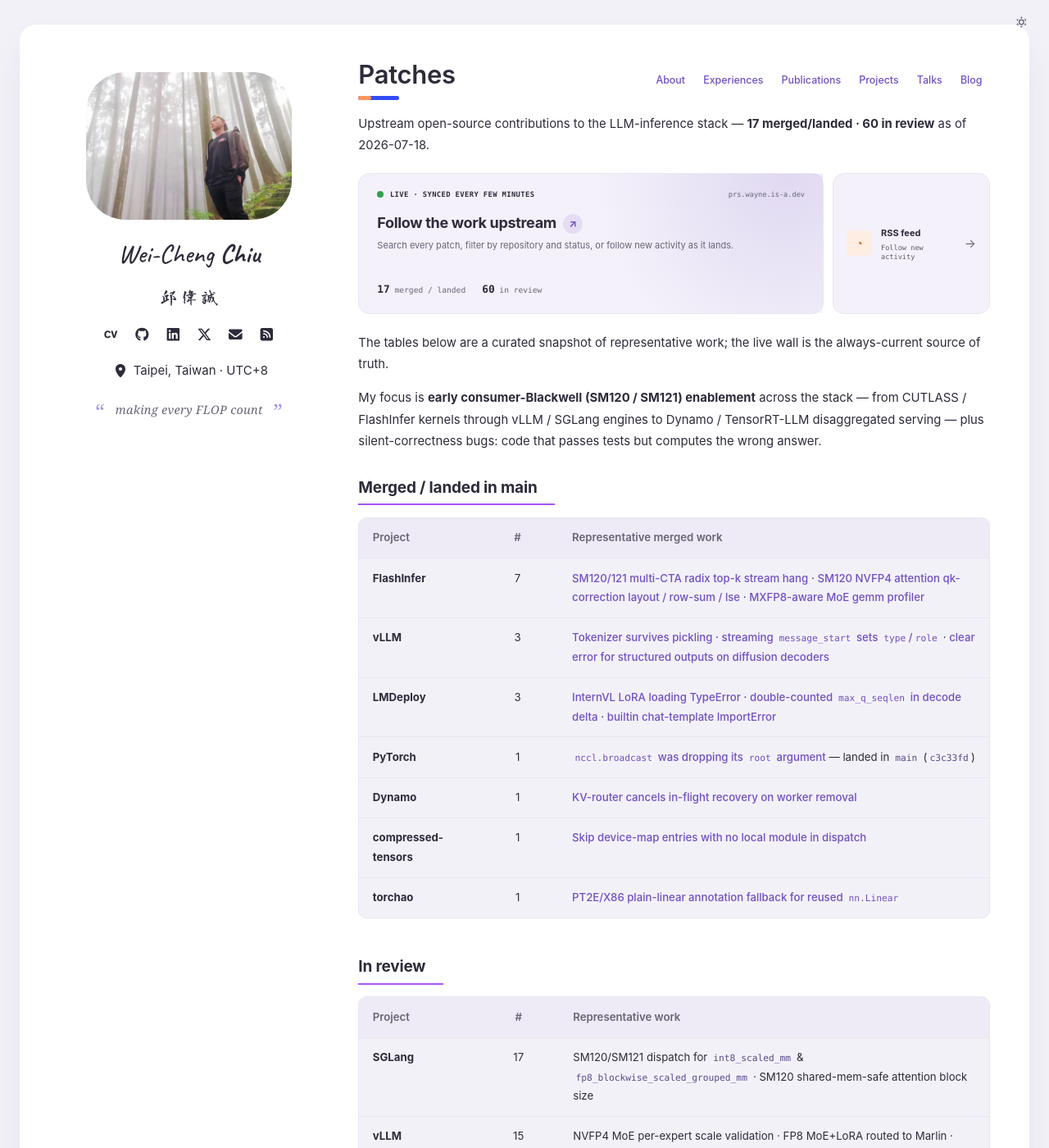
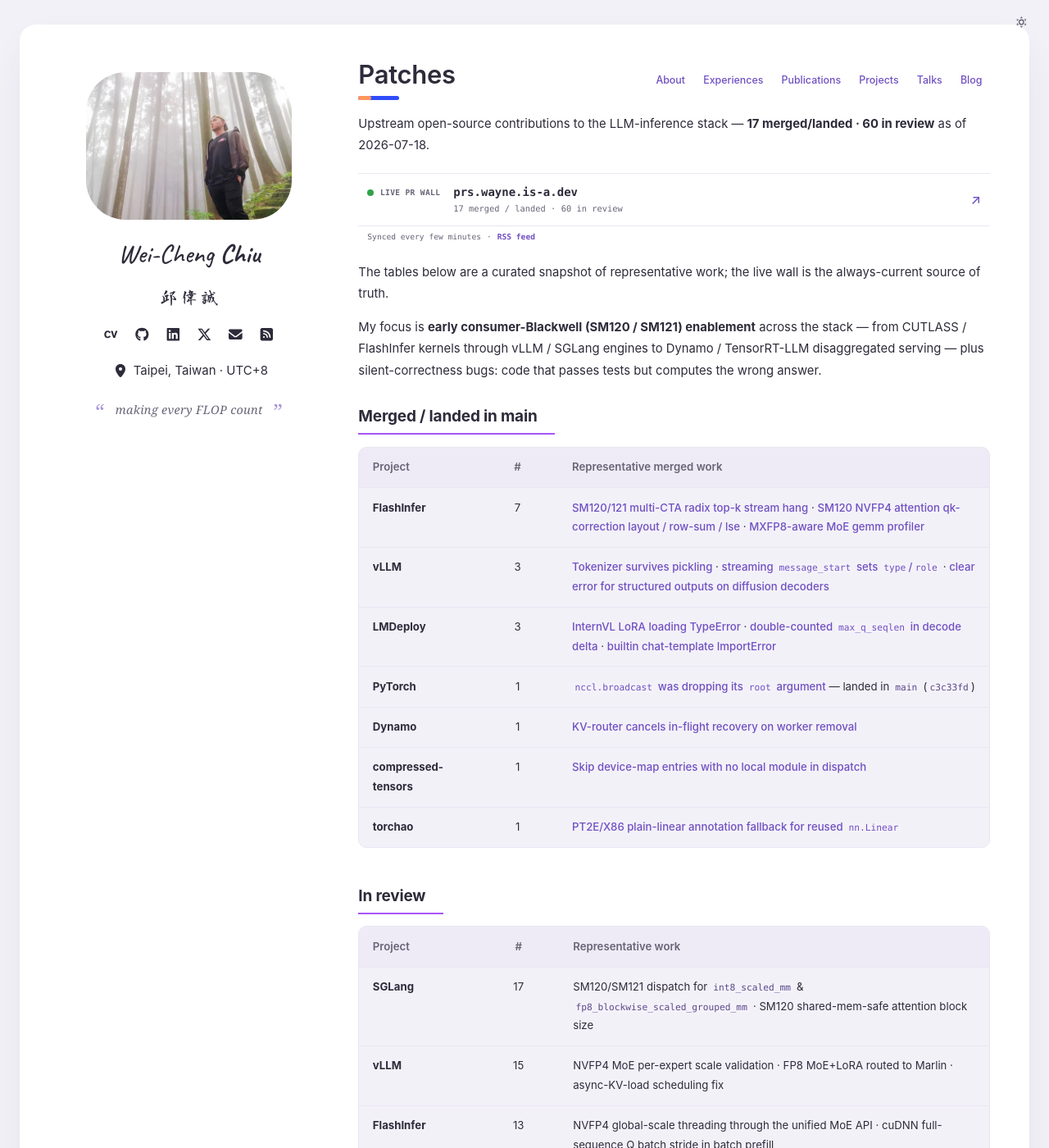
Before and after one commit to waynehacking8/waynehacking8.github.io, an MkDocs documentation site: the page built from docs/patches.md, in a window 1280 px wide and 1400 px high. Shown: the whole window at 82% size. Built offline with MkDocs 1.6.1 and Material for MkDocs 9.7.7, drawn with Linux system fonts in a browser that asks for light colours.

Commit message:
Fix article TOC lifecycle and refine PR wall

```diff
--- a/docs/javascripts/pb-filter.js
+++ b/docs/javascripts/pb-filter.js
@@ -58,7 +58,9 @@
     var newMain = doc.querySelector(".pb-main");
     var curMain = document.querySelector(".pb-main");
     if (!newMain || !curMain) return false;
+    disconnectArticleToc();
     curMain.replaceWith(newMain);
+    syncSidebarToc(true);
     document.title = doc.title;
     var canonical = document.querySelector('link[rel="canonical"]');
     if (canonical) canonical.href = url.href;
@@ -66,7 +68,10 @@
     var currentDescription = document.querySelector('meta[name="description"]');
     if (description && currentDescription) currentDescription.content = description.content;
     document.body.classList.remove("pb-strip-hidden");
-    window.scrollTo(0, 0);
+    var hashId = decodeHash(url.hash);
+    var target = hashId && document.getElementById(hashId);
+    if (target) target.scrollIntoView({ block: "start" });
+    else window.scrollTo(0, 0);
     return true;
   }
 
@@ -114,21 +119,28 @@
     if (routerArmed) return;
     routerArmed = true;
     document.addEventListener("click", function (e) {
-      var a = e.target.closest && e.target.closest("a.pb-nav-link");
+      var a = e.target.closest && e.target.closest("a[href]");
+      if (a && !a.matches(".pb-nav-link") && !a.closest(".pb-main")) a = null;
       if (!a || e.metaKey || e.ctrlKey || e.shiftKey || e.altKey || e.button !== 0 ||
           a.target || a.hasAttribute("download")) return;
       var url = new URL(a.getAttribute("href"), location.href);
       if (url.origin !== location.origin) return;
-      if (url.pathname === location.pathname) { e.preventDefault(); return; }
+      if (url.pathname === location.pathname && url.search === location.search) {
+        if (url.hash) return;
+        e.preventDefault();
+        return;
+      }
       e.preventDefault();
-      navigate(url, a, true);
+      navigate(url, a.matches(".pb-nav-link") ? a : null, true);
     });
     ["pointerover", "focusin"].forEach(function (eventName) {
       document.addEventListener(eventName, function (e) {
-        var a = e.target.closest && e.target.closest("a.pb-nav-link");
+        var a = e.target.closest && e.target.closest("a[href]");
+        if (a && !a.matches(".pb-nav-link") && !a.closest(".pb-main")) a = null;
         if (!a) return;
         var url = new URL(a.href, location.href);
-        if (url.origin === location.origin && !pageCache.has(url.href)) {
+        if (url.origin === location.origin && url.pathname !== location.pathname &&
+            !pageCache.has(url.href)) {
           getPage(url).catch(function () {});
         }
       }, { passive: true });
@@ -142,6 +154,8 @@
      scroll-up. Bound once to window, so it survives .pb-main swaps. */
   var stripArmed = false;
   var articleTocObserver = null;
+  var articleTocMedia = window.matchMedia("(min-width: 1024px)");
+  var articleTocMediaArmed = false;
   function initStrip() {
     if (stripArmed) return;
     stripArmed = true;
@@ -162,13 +176,45 @@
     }, { passive: true });
   }
 
+  function decodeHash(hash) {
+    if (!hash) return "";
+    try { return decodeURIComponent(hash.slice(1)); }
+    catch (error) { return hash.slice(1); }
+  }
+
+  function disconnectArticleToc() {
+    if (articleTocObserver) {
+      articleTocObserver.disconnect();
+      articleTocObserver = null;
+    }
+    document.querySelectorAll('.pb-article-toc a').forEach(function (link) {
+      link.classList.remove("pb-toc-active");
+      link.removeAttribute("aria-current");
+    });
+  }
+
+  function syncSidebarToc(clearWhenMissing) {
+    var slot = document.querySelector(".pb-sidebar-toc-slot");
+    if (!slot) return;
+    var template = document.querySelector(".pb-main > .pb-article-toc-template");
+    if (template && (clearWhenMissing || !slot.firstElementChild)) {
+      slot.replaceChildren(template.content.firstElementChild.cloneNode(true));
+    }
+    else if (clearWhenMissing) slot.replaceChildren();
+  }
+
   function initArticleToc() {
-    if (articleTocObserver) articleTocObserver.disconnect();
-    var links = document.querySelectorAll('.pb-article-toc a[href^="#"]');
+    disconnectArticleToc();
+    syncSidebarToc(false);
+    var toc = articleTocMedia.matches
+      ? document.querySelector(".pb-sidebar-toc-slot .pb-article-toc--desktop")
+      : document.querySelector(".pb-main .pb-article-toc--mobile");
+    if (!toc) return;
+    var links = toc.querySelectorAll('a[href^="#"]');
     if (!links.length) return;
     var byId = new Map();
     links.forEach(function (link) {
-      var id = decodeURIComponent(link.hash.slice(1));
+      var id = decodeHash(link.hash);
       if (!byId.has(id)) byId.set(id, []);
       byId.get(id).push(link);
     });
@@ -177,13 +223,14 @@
     }).filter(Boolean);
     var setActive = function (id) {
       links.forEach(function (link) {
-        var active = decodeURIComponent(link.hash.slice(1)) === id;
+        var active = decodeHash(link.hash) === id;
         link.classList.toggle('pb-toc-active', active);
         if (active) link.setAttribute('aria-current', 'location');
         else link.removeAttribute('aria-current');
       });
     };
     if (headings[0]) setActive(headings[0].id);
+    if (!headings.length || typeof IntersectionObserver === "undefined") return;
     articleTocObserver = new IntersectionObserver(function () {
       var current = headings[0];
       headings.forEach(function (heading) {
@@ -194,10 +241,17 @@
     headings.forEach(function (heading) { articleTocObserver.observe(heading); });
   }
 
+  function initArticleTocMedia() {
+    if (articleTocMediaArmed) return;
+    articleTocMediaArmed = true;
+    articleTocMedia.addEventListener("change", initArticleToc);
+  }
+
   function init() {
     initTheme();
     initRouter();
     initStrip();
+    initArticleTocMedia();
     initArticleToc();
     document.querySelectorAll("nav.md-code__nav").forEach(function (nav, index) {
       nav.setAttribute("aria-label", "Code block " + (index + 1) + " actions");
--- a/docs/patches.md
+++ b/docs/patches.md
@@ -5,12 +5,12 @@ Upstream open-source contributions to the LLM-inference stack — **17 merged/la
 
 <div class="pb-pr-wall">
 <a class="pb-pr-wall-main" href="https://prs.wayne.is-a.dev">
-<span class="pb-pr-wall-top"><span class="pb-live-label"><span class="pb-live-dot" aria-hidden="true"></span>Live · synced every few minutes</span><span class="pb-pr-wall-domain">prs.wayne.is-a.dev</span></span>
-<span class="pb-pr-wall-heading">Follow the work upstream <span class="pb-pr-wall-arrow" aria-hidden="true">↗</span></span>
-<span class="pb-pr-wall-copy">Search every patch, filter by repository and status, or follow new activity as it lands.</span>
-<span class="pb-pr-wall-metrics"><span><strong>17</strong> merged / landed</span><span><strong>60</strong> in review</span></span>
+<span class="pb-pr-wall-status"><span class="pb-live-dot" aria-hidden="true"></span>Live PR wall</span>
+<strong class="pb-pr-wall-domain">prs.wayne.is-a.dev</strong>
+<span class="pb-pr-wall-counts">17 merged / landed · 60 in review</span>
+<span class="pb-pr-wall-arrow" aria-hidden="true">↗</span>
 </a>
-<a class="pb-pr-wall-rss" href="https://prs.wayne.is-a.dev/feed.xml" aria-label="Subscribe to the PR wall RSS feed"><span class="pb-rss-icon" aria-hidden="true">◔</span><span><strong>RSS feed</strong><small>Follow new activity</small></span><span aria-hidden="true">→</span></a>
+<p class="pb-pr-wall-note">Synced every few minutes <span aria-hidden="true">·</span> <a class="pb-pr-wall-rss" href="https://prs.wayne.is-a.dev/feed.xml">RSS feed</a></p>
 </div>
 
 The tables below are a curated snapshot of representative work; the live wall is the
--- a/docs/stylesheets/extra.css
+++ b/docs/stylesheets/extra.css
@@ -706,78 +706,68 @@ body.pb-is-navigating .pb-nav-tabs { opacity: 0.72; }
 .pb-image-sources summary { cursor: pointer; font: 600 .5rem/1.5 var(--pb-mono); }
 .pb-image-sources p { margin: .4rem 0 0; line-height: 1.55; }
 
-/* Patches: a high-signal destination panel, with the RSS action secondary. */
-.pb-pr-wall {
+/* Patches: one editorial destination, with RSS kept at text-link weight. */
+.pb-pr-wall { margin: 1rem 0 1.1rem; }
+.md-typeset .pb-pr-wall a { text-decoration: none; }
+.pb-pr-wall-main {
   display: grid;
-  grid-template-columns: minmax(0, 1fr) 9.6rem;
-  gap: .55rem;
-  margin: 1rem 0 1.1rem;
+  grid-template-areas:
+    "status domain arrow"
+    ". counts arrow";
+  grid-template-columns: auto minmax(0, 1fr) auto;
+  align-items: center;
+  gap: .12rem .8rem;
+  min-width: 0;
+  padding: .68rem .55rem;
+  border-block: 1px solid var(--pb-line);
+  transition: background-color .16s ease, border-color .16s ease;
 }
-.md-typeset .pb-pr-wall a { color: inherit; font-weight: 400; text-decoration: none; }
-.pb-pr-wall-main,
-.pb-pr-wall-rss {
-  border: 1px solid var(--pb-line);
-  border-radius: 14px;
-  background: color-mix(in srgb, var(--pb-card) 92%, var(--pb-link));
-  transition: transform .2s ease, border-color .2s ease, box-shadow .2s ease;
-}
-.pb-pr-wall-main {
-  position: relative;
+.md-typeset .pb-pr-wall-main { color: inherit; }
+.pb-pr-wall-status {
   display: flex;
-  flex-direction: column;
-  min-width: 0;
-  min-height: 8.6rem;
-  padding: 1rem 1.1rem;
-  isolation: isolate;
-}
-.pb-pr-wall-main::before {
-  content: "";
-  position: absolute;
-  z-index: -1;
-  inset: 0;
-  background: radial-gradient(circle at 92% 4%, color-mix(in srgb, var(--pb-link) 15%, transparent), transparent 42%);
-}
-.pb-pr-wall-top { display: flex; align-items: center; justify-content: space-between; gap: .8rem; }
-.pb-live-label { display: flex; align-items: center; gap: .38rem; color: var(--pb-ink); font: 650 .44rem/1.3 var(--pb-mono); letter-spacing: .045em; text-transform: uppercase; }
-.pb-pr-wall-domain { overflow: hidden; color: var(--pb-muted); font: .43rem/1.3 var(--pb-mono); text-overflow: ellipsis; white-space: nowrap; }
-.pb-pr-wall-heading { margin-top: .65rem; color: var(--pb-ink); font-size: .9rem; font-weight: 680; letter-spacing: -.018em; }
-.pb-pr-wall-copy { max-width: 30rem; margin-top: .16rem; color: var(--pb-muted); font-size: .55rem; line-height: 1.5; }
-.pb-pr-wall-metrics { display: flex; flex-wrap: wrap; gap: .45rem 1rem; margin-top: auto; padding-top: .72rem; color: var(--pb-muted); font: .48rem/1.3 var(--pb-mono); }
-.pb-pr-wall-metrics strong { color: var(--pb-ink); font-size: .64rem; }
-.pb-pr-wall-arrow {
-  display: inline-grid;
-  width: 1.2rem;
-  height: 1.2rem;
-  margin-left: .2rem;
-  place-items: center;
-  border-radius: 50%;
-  background: color-mix(in srgb, var(--pb-link) 12%, transparent);
-  color: var(--pb-link);
-  font-size: .62rem;
-  vertical-align: .08rem;
-  transition: transform .2s ease;
+  grid-area: status;
+  align-items: center;
+  gap: .38rem;
+  color: var(--pb-muted);
+  font: 650 .48rem/1.4 var(--pb-mono);
+  letter-spacing: .035em;
+  text-transform: uppercase;
 }
 .pb-live-dot {
   width: .4rem;
   height: .4rem;
+  flex: 0 0 .4rem;
   border-radius: 50%;
   background: #31a24c;
-  box-shadow: 0 0 0 .16rem color-mix(in srgb, #31a24c 18%, transparent);
-  animation: pb-live-pulse 2.4s ease-out infinite;
 }
-@keyframes pb-live-pulse { 0%, 45% { box-shadow: 0 0 0 .16rem color-mix(in srgb, #31a24c 18%, transparent); } 75%, 100% { box-shadow: 0 0 0 .4rem transparent; } }
-.pb-pr-wall-rss { display: flex; align-items: center; gap: .55rem; padding: .8rem; color: var(--pb-muted) !important; }
-.pb-pr-wall-rss > span:nth-child(2) { display: flex; flex: 1; flex-direction: column; }
-.pb-pr-wall-rss strong { color: var(--pb-ink); font-size: .55rem; }
-.pb-pr-wall-rss small { margin-top: .12rem; color: var(--pb-ink); font: .43rem/1.3 var(--pb-mono); }
-.pb-rss-icon { display: grid; flex: 0 0 1.55rem; height: 1.55rem; place-items: center; border-radius: 7px; background: color-mix(in srgb, #ee802f 14%, var(--pb-card)); color: #d66d20; font-size: .74rem; }
-.pb-pr-wall-main:hover,
-.pb-pr-wall-rss:hover { transform: translateY(-2px); border-color: color-mix(in srgb, var(--pb-link) 38%, var(--pb-line)); box-shadow: var(--pb-shadow); }
-.pb-pr-wall-main:hover .pb-pr-wall-arrow { transform: translate(.1rem,-.1rem); }
+.pb-pr-wall-domain {
+  grid-area: domain;
+  min-width: 0;
+  overflow-wrap: anywhere;
+  color: var(--pb-ink);
+  font: 650 .7rem/1.35 var(--pb-mono);
+}
+.pb-pr-wall-counts { grid-area: counts; color: var(--pb-muted); font: .52rem/1.45 var(--pb-mono); }
+.pb-pr-wall-arrow { grid-area: arrow; color: var(--pb-link); font-size: .8rem; }
+.pb-pr-wall-main:hover { border-color: color-mix(in srgb, var(--pb-link) 35%, var(--pb-line)); background: color-mix(in srgb, var(--pb-link) 5%, transparent); }
 .pb-pr-wall a:focus-visible { outline: 2px solid var(--pb-link); outline-offset: 3px; }
+.md-typeset .pb-pr-wall-note {
+  display: flex;
+  gap: .35rem;
+  margin: .3rem .55rem 0;
+  color: var(--pb-muted);
+  font: .48rem/1.5 var(--pb-mono);
+}
+.md-typeset .pb-pr-wall-rss { color: var(--pb-link); font-weight: 600; text-decoration: underline; text-underline-offset: 3px; }
 @media (max-width: 42em) {
-  .pb-pr-wall { grid-template-columns: 1fr; }
-  .pb-pr-wall-rss { min-height: 2.4rem; justify-content: space-between; }
+  .pb-pr-wall-main {
+    grid-template-areas:
+      "status arrow"
+      "domain arrow"
+      "counts arrow";
+    grid-template-columns: minmax(0, 1fr) auto;
+    gap: .12rem .65rem;
+  }
 }
 
 /* Article lead artwork uses the same contained editorial frame as pbb.sh. */
@@ -805,23 +795,62 @@ body.pb-is-navigating .pb-nav-tabs { opacity: 0.72; }
 }
 .pb-article-hero figcaption a { color: var(--pb-link); }
 
-/* pbb-style article navigation: sticky in the profile rail, compact on phones. */
-.pb-article-toc { text-align: left; }
-.pb-article-toc--desktop { max-height: min(44vh, 23rem); margin: 1.2rem auto 0; padding-top: .7rem; overflow: auto; border-top: 1px solid var(--pb-line); scrollbar-width: thin; }
-.pb-article-toc > p { margin: 0 0 .42rem; color: var(--pb-ink); font: 650 .5rem/1.4 var(--pb-mono); letter-spacing: .04em; text-transform: uppercase; }
-.pb-article-toc ol,
-.pb-article-toc ol ol { margin: 0; padding: 0; list-style: none !important; }
+/* Article navigation: synchronized into the desktop profile rail by JS. */
+.pb-sidebar-toc-slot { margin-top: 1.05rem; }
+.pb-article-toc { min-width: 0; text-align: left; }
+.pb-article-toc--desktop {
+  max-height: min(42vh, 23rem);
+  padding-top: .72rem;
+  overflow-x: hidden;
+  overflow-y: auto;
+  border-top: 1px solid var(--pb-line);
+  scrollbar-width: thin;
+}
+.pb-article-toc > p { margin: 0 0 .5rem; color: var(--pb-ink); font: 650 .62rem/1.45 var(--pb-mono); letter-spacing: .035em; text-transform: uppercase; }
+.md-typeset .pb-article-toc ol,
+.md-typeset .pb-article-toc ol ol { margin: 0; padding: 0; list-style: none; }
 .pb-article-toc li { margin: 0; }
-.pb-article-toc a { display: block; padding: .22rem .3rem .22rem .55rem; border-left: 2px solid transparent; color: var(--pb-muted); font-size: .48rem; line-height: 1.35; text-decoration: none; transition: color .15s, border-color .15s, background .15s; }
-.pb-article-toc ol ol a { padding-left: .9rem; font-size: .44rem; }
+.pb-article-toc a {
+  display: block;
+  padding: .28rem .35rem .28rem .6rem;
+  border-left: 2px solid transparent;
+  color: var(--pb-muted);
+  font-size: .68rem;
+  line-height: 1.45;
+  overflow-wrap: anywhere;
+  text-decoration: none;
+  transition: color .15s ease, border-color .15s ease, background-color .15s ease;
+}
+.pb-article-toc ol ol a { padding-left: 1rem; font-size: .6rem; line-height: 1.5; }
 .pb-article-toc a:hover,
-.pb-article-toc a.pb-toc-active { border-left-color: var(--pb-link); background: color-mix(in srgb, var(--pb-link) 5%, transparent); color: var(--pb-link); }
-.md-typeset .pb-article-toc--mobile { display: none; margin: 0 0 1rem; border: 1px solid var(--pb-line); border-radius: 8px; background: var(--pb-card); }
-.pb-article-toc--mobile summary { display: flex; justify-content: space-between; padding: .55rem .7rem; cursor: pointer; color: var(--pb-ink); font: 650 .52rem/1.4 var(--pb-mono); list-style: none; }
-.pb-article-toc--mobile[open] ol { padding: 0 .45rem .5rem; }
+.pb-article-toc a.pb-toc-active { border-left-color: var(--pb-link); background: color-mix(in srgb, var(--pb-link) 6%, transparent); color: var(--pb-link); font-weight: 650; }
+.pb-article-toc a:focus-visible { outline: 2px solid var(--pb-link); outline-offset: -2px; }
+.md-typeset .pb-article-toc--mobile { display: none; margin: 0 0 1rem; border: 1px solid var(--pb-line); border-radius: 8px; background: var(--pb-card); font-size: inherit; }
+.pb-article-toc--mobile summary {
+  display: flex;
+  min-height: 2.4rem;
+  align-items: center;
+  justify-content: space-between;
+  padding: .55rem .72rem;
+  cursor: pointer;
+  color: var(--pb-ink);
+  font: 650 .68rem/1.4 var(--pb-mono);
+  list-style: none;
+}
+.pb-article-toc--mobile summary::-webkit-details-marker { display: none; }
+.pb-article-toc--mobile summary::marker { content: ""; }
+.pb-article-toc--mobile summary::after { display: none; }
+.pb-article-toc--mobile summary span { transition: transform .16s ease; }
+.pb-article-toc--mobile[open] summary span { transform: rotate(180deg); }
+.pb-article-toc--mobile[open] > ol { max-height: min(52vh, 22rem); padding: .15rem .45rem .55rem; overflow-y: auto; }
+.pb-article-toc--mobile a { display: flex; min-height: 2.2rem; align-items: center; padding-block: .4rem; font-size: .7rem; }
+.pb-article-toc--mobile ol ol a { font-size: .64rem; }
+.md-typeset :is(h2, h3)[id] { scroll-margin-top: 4.5rem; }
 @media (max-width: 1023px) {
+  .pb-sidebar-toc-slot { display: none; }
   .pb-article-toc--desktop { display: none; }
   .md-typeset .pb-article-toc--mobile { display: block; }
+  .md-typeset :is(h2, h3)[id] { scroll-margin-top: 7.5rem; }
 }
 
 @media (prefers-reduced-motion: reduce) {
@@ -829,7 +858,9 @@ body.pb-is-navigating .pb-nav-tabs { opacity: 0.72; }
   .pb-post-image img { transition: none; }
   .md-typeset a.pb-post-card:hover,
   .pb-post-card:hover .pb-post-image img { transform: none; }
-  .pb-live-dot { animation: none; }
+  .pb-pr-wall-main,
+  .pb-article-toc a,
+  .pb-article-toc--mobile summary span { transition: none; }
 }
 
 /* ---------- pbb-style interactive tag filters ---------- */
--- a/mkdocs.yml
+++ b/mkdocs.yml
@@ -63,13 +63,13 @@ theme:
 # bump ?v= on every extra.css change — GitHub Pages caches assets for
 # 10 minutes and browsers honor it, so an unversioned URL shows stale CSS
 extra_css:
-  - stylesheets/extra.css?v=20260720.17
+  - stylesheets/extra.css?v=20260720.23
 
 # same 10-minute GitHub Pages cache applies to JS — bump this ?v= on every
 # pb-filter.js change, exactly as for extra.css above. Without it a shipped
 # behaviour fix silently keeps running the old script in visitors' browsers.
 extra_javascript:
-  - javascripts/pb-filter.js?v=20260720.5
+  - javascripts/pb-filter.js?v=20260720.7
 
 extra:
   analytics:
--- a/overrides/main.html
+++ b/overrides/main.html
@@ -132,6 +132,14 @@
     {% endif %}
   {% endfor %}
 {%- endmacro %}
+{% macro render_desktop_article_toc(items) -%}
+  <nav class="pb-article-toc pb-article-toc--desktop" aria-label="Table of contents">
+    <p>On this page</p>
+    <ol>
+    {{ render_article_toc(items) }}
+    </ol>
+  </nav>
+{%- endmacro %}
 <!-- pbb.sh keeps nothing at the top except a small theme toggle; the
      Material header is hidden in CSS and this button drives its hidden
      palette inputs instead -->
@@ -162,14 +170,11 @@
   </p>
   <p class="pb-loc"><span class="twemoji">{% include ".icons/fontawesome/solid/location-dot.svg" %}</span> Taipei, Taiwan · UTC+8</p>
   <p class="pb-quote">making every FLOP count</p>
+  <div class="pb-sidebar-toc-slot">
   {% if is_post and page.toc %}
-  <nav class="pb-article-toc pb-article-toc--desktop" aria-label="Table of contents">
-    <p>On this page</p>
-    <ol>
-    {{ render_article_toc(page.toc) }}
-    </ol>
-  </nav>
+  {{ render_desktop_article_toc(page.toc) }}
   {% endif %}
+  </div>
 </section>
 <div class="pb-main">
 <!-- pbb.sh page-nav-row: page title left, nav pills right, on one sticky
@@ -191,6 +196,9 @@
   </nav>
 </div>
 {% if is_post and page.toc %}
+<template class="pb-article-toc-template">
+{{ render_desktop_article_toc(page.toc) }}
+</template>
 <details class="pb-article-toc pb-article-toc--mobile">
   <summary>On this page <span aria-hidden="true">⌄</span></summary>
   <ol>
```
Also changed, not shown: toc-patches.spec.js (added, +274 -0 lines), verification/toc-patches-2026-07-20.md (added, +49 -0 lines).
